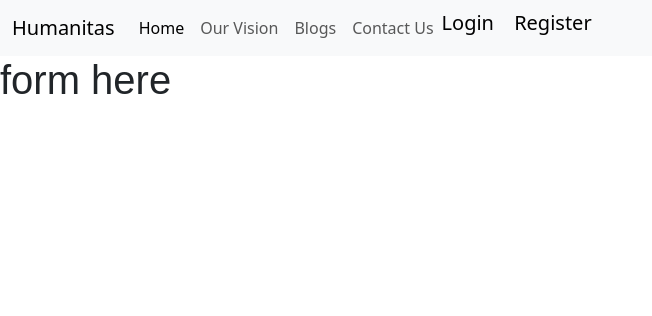
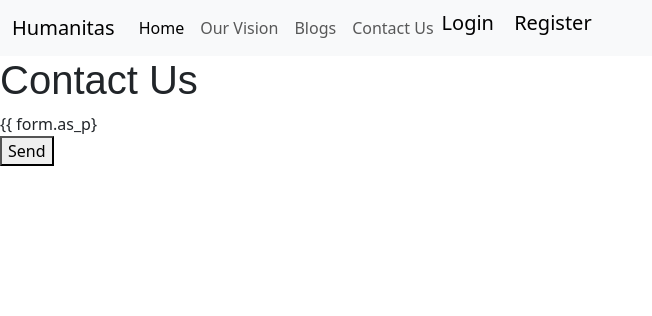
Before and after one commit to Sinha5714/humanitas_django_pp4, a Django app: page /contact/ in a window 1280 px wide. Shown: the top 316 px of the page, without its empty margins (0-652 px from the left). Run offline with Django 3.2, Linux system fonts and the light colour scheme; some libraries are stand-ins or nearby versions.

Commit message:
Add basic django contact form template and update model contact in views.py

```diff
--- a/home/views.py
+++ b/home/views.py
@@ -3,7 +3,7 @@ from django.contrib.auth.models import User
 from django.views.generic import TemplateView
 from django.contrib import messages
 from django.http import HttpResponse
-from django.core.mail import EmailMessage
+from django.core.mail import send_mail, BadHeaderError
 from .forms import ContactUsForm
 
 # Create your views here.
@@ -17,6 +17,26 @@ def contact(request):
     """
     view to render contact page
     """
-    form = ContactUsForm()
+    if request.method == 'GET':
+        form = ContactUsForm()
+    else:
+        form = ContactUsForm(request.POST)
+        if form.is_valid():
+            name = form.cleaned_data['name']
+            email = form.cleaned_data['email']
+            subject = form.cleaned_data['subject']
+            message = form.cleaned_data['message']
+
+            send_mail(
+                subject=name,
+                message=message,
+                from_email=email,
+                recipient_list=['shubhamsinha5714@gmail.com']
+            )
+            messages.success(request, 'Your message was sent successfully!')
+            return redirect(reverse('contact') + '#')
+        else:
+            message.error(request, 'Error. Could not send the message')
+            return redirect(reverse('contact') + '#')
 
     return render(request, 'contact.html', {'form': form})
--- a/templates/contact.html
+++ b/templates/contact.html
@@ -1,10 +1,18 @@
 {% extends 'base.html' %}
+{% load static %}
 {% load crispy_forms_tags %}
 {% block content %}
 {% block nav-bar %}{% include 'navbar.html' %}{% endblock nav-bar %}
 
 <!-- contact form -->
-<h1>form here</h1>
+<h1>Contact Us</h1>
+<form method="post">
+    {% csrf_token %}
+    {{ form.as_p}
+    <div class="form-actions">
+        <button type="submit">Send</button>
+    </div>
+</form>
 
 
 
```
Also changed, not shown: humanitas/settings.py (+5 -4 lines).
